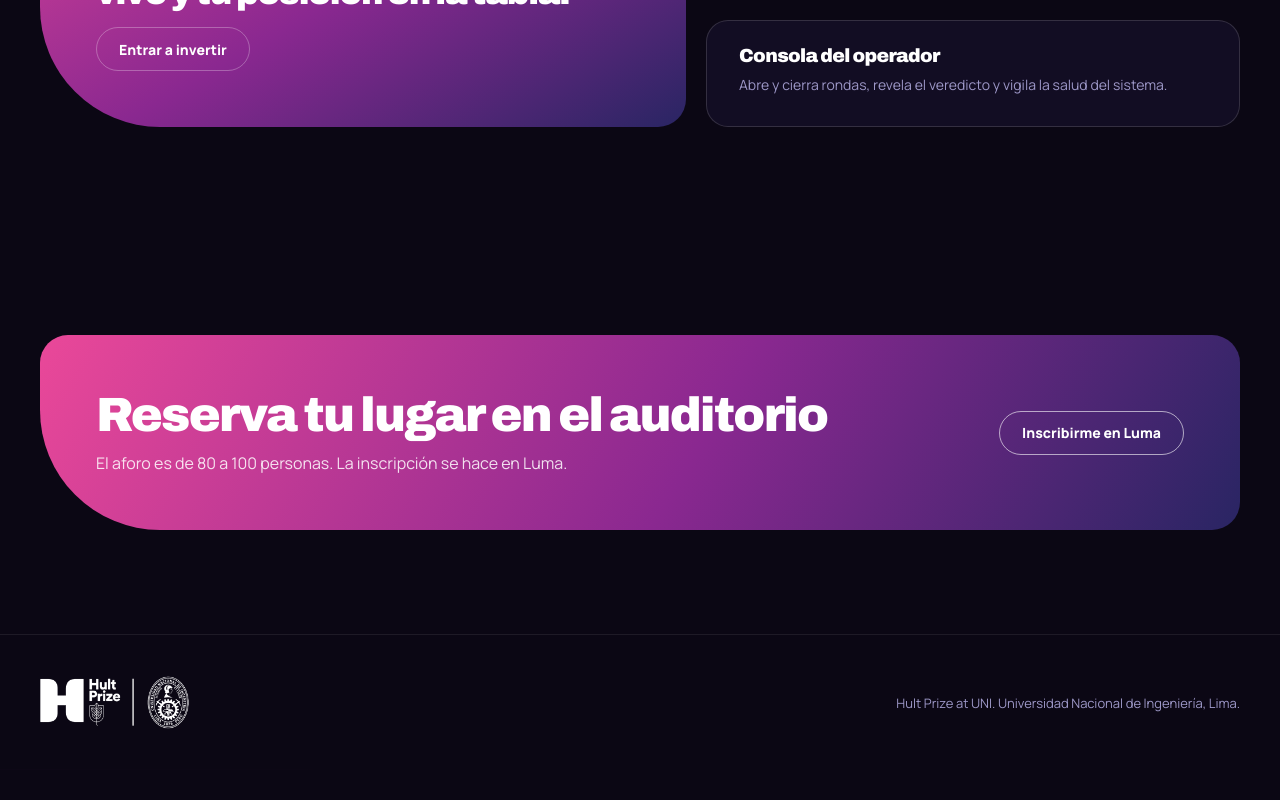
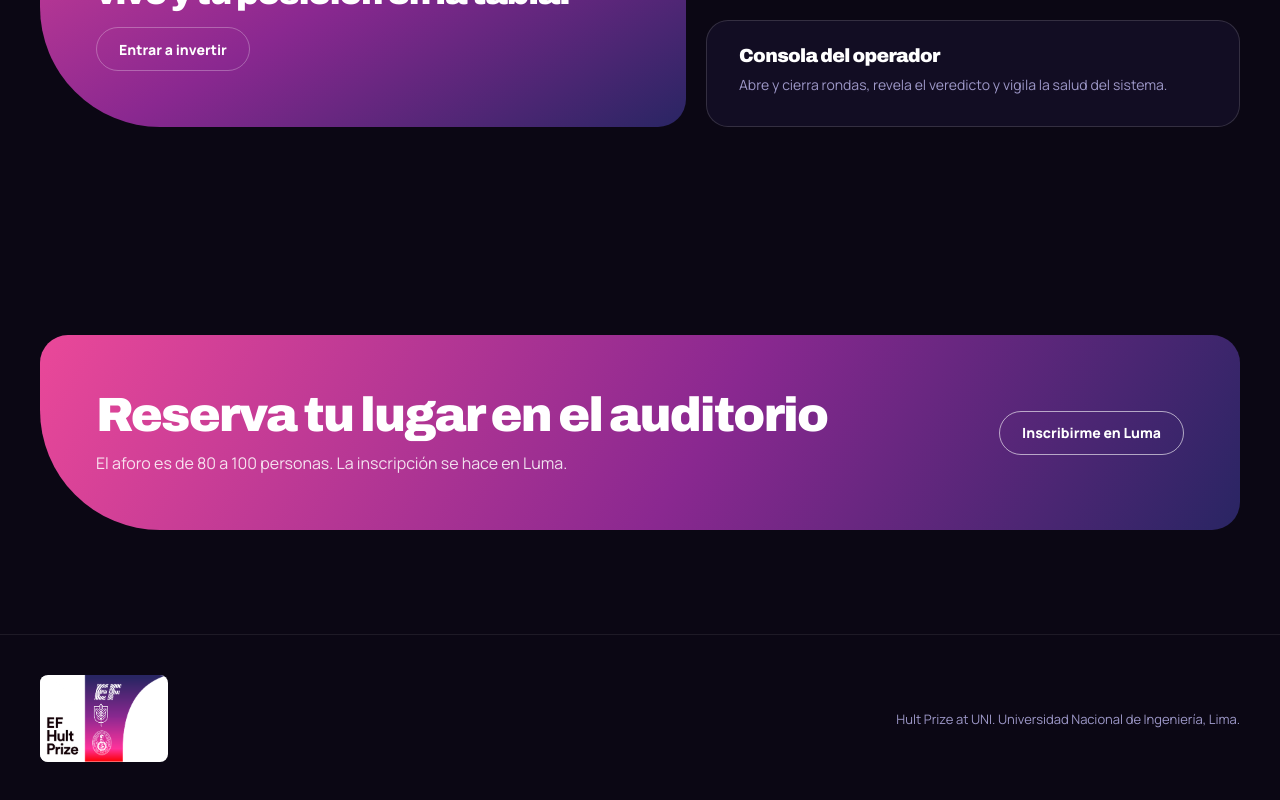
Before and after one commit to hultprize-uni/start-tank-app, a Next.js app: page / in a window 1280 px wide. Shown: the part 2987-3787 px from the top of the page. Before the commit the page ends 3757 px from the top, so only its background shows below. Built offline with nearby package versions, Linux system fonts and the light colour scheme.

Commit message:
feat: logo correction

```diff
--- a/src/features/landing/components/LandingFooter.tsx
+++ b/src/features/landing/components/LandingFooter.tsx
@@ -7,10 +7,10 @@ export function LandingFooter() {
     <footer className={styles.footer}>
       <div className={`${styles.container} ${styles.footerRow}`}>
         <Image
-          src="/brand/logo-hult-prize-uni.png"
-          alt="Hult Prize at UNI"
-          width={258}
-          height={95}
+          src="/brand/logo-ef-hult-prize.png"
+          alt="EF Hult Prize at UNI"
+          width={383}
+          height={261}
           className={styles.footerLogo}
         />
         <p className={styles.footerText}>Hult Prize at UNI. Universidad Nacional de Ingeniería, Lima.</p>
--- a/src/features/landing/components/landing.module.css
+++ b/src/features/landing/components/landing.module.css
@@ -789,8 +789,10 @@
 }
 
 .footerLogo {
-  width: 150px;
+  width: 128px;
   height: auto;
+  border-radius: 8px;
+  background: #fff; /* el logo está hecho para fondo blanco */
 }
 
 .footerText {
```
Also changed, not shown: public/brand/logo-ef-hult-prize.png (added), public/brand/logo-hult-prize-uni.png (deleted).
